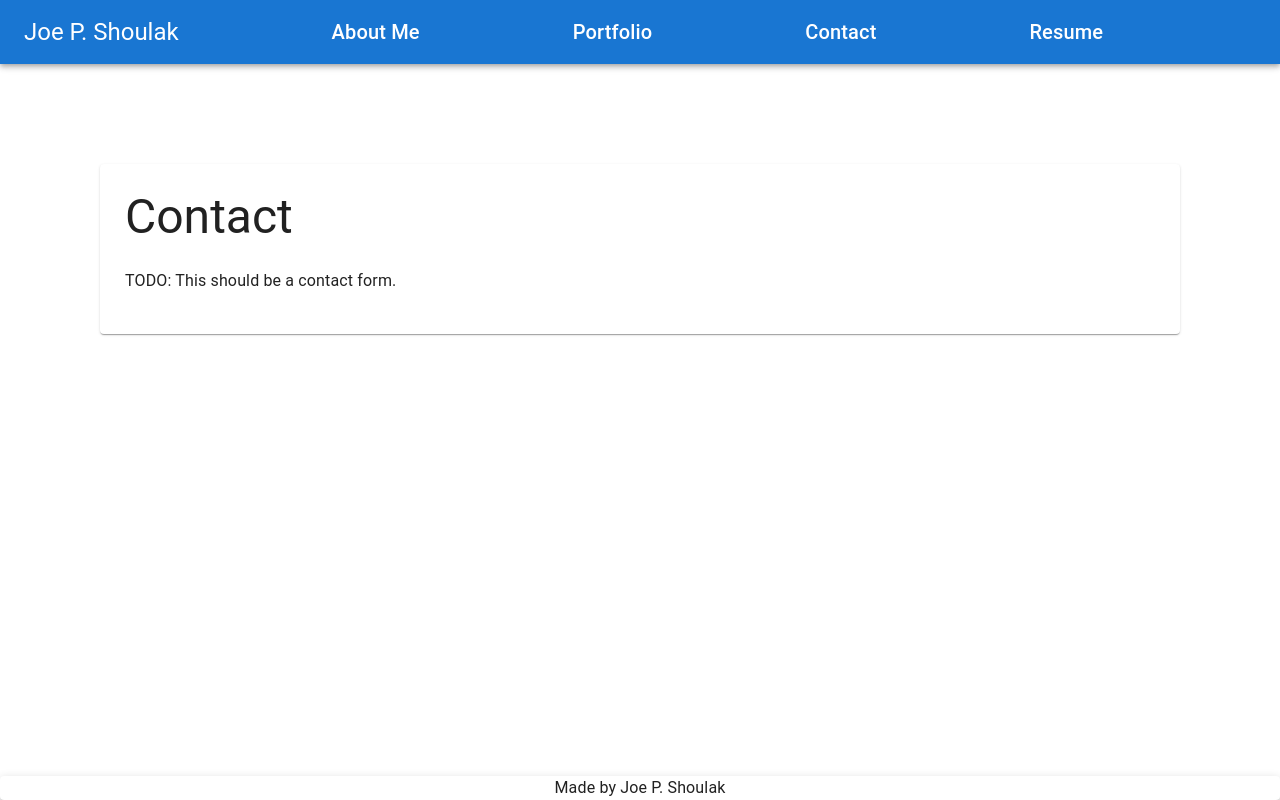
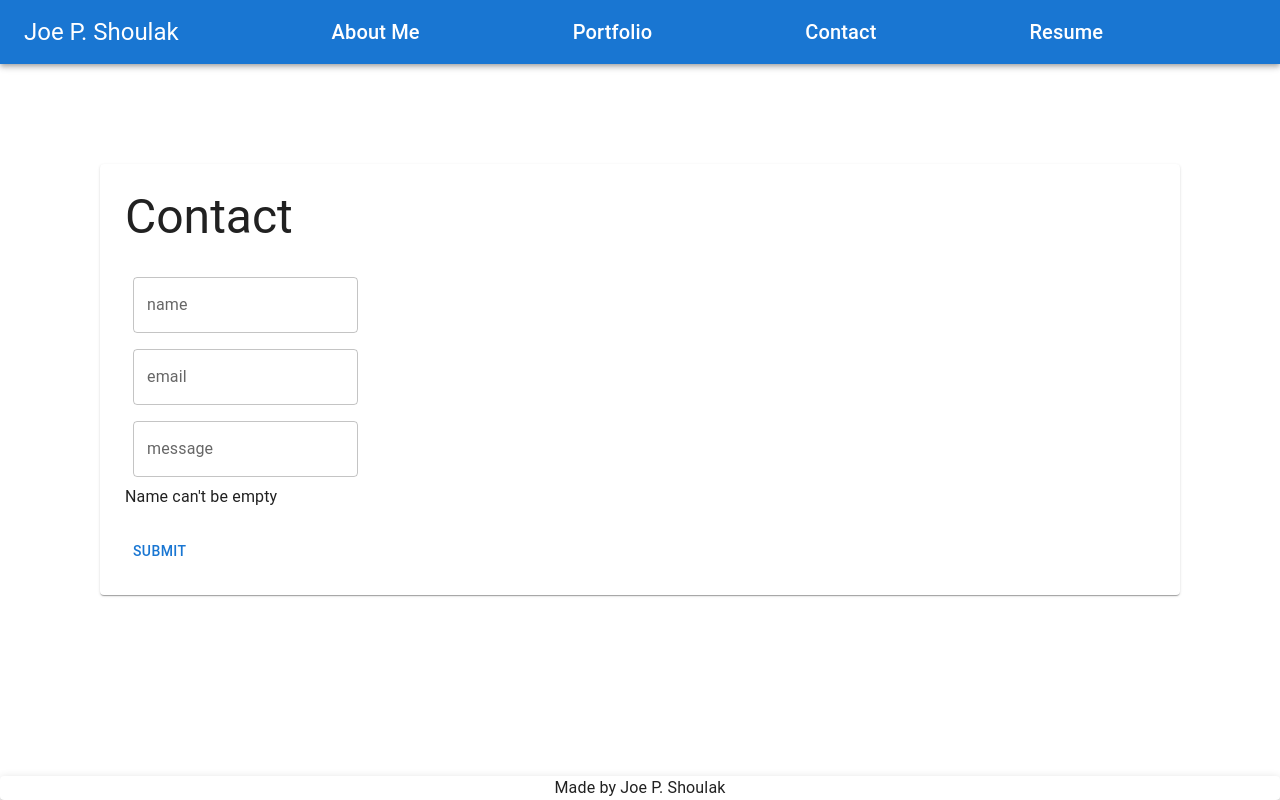
Before and after one commit to JoePShoulak/react-portfolio, a React (Create React App) app: page /contact in a window 1280 px wide. Built offline with nearby package versions, Linux system fonts and the light colour scheme.

Commit message:
implemented form with validation

```diff
--- a/src/pages/Contact.js
+++ b/src/pages/Contact.js
@@ -1,11 +1,127 @@
-import { Paper, Typography as Type } from "@mui/material";
+import {
+  Button,
+  FormGroup,
+  Paper,
+  TextField,
+  Typography as Type,
+} from "@mui/material";
+import { Box, display } from "@mui/system";
+import { useState } from "react";
 
 function Contact() {
+  const [name, setName] = useState("");
+  const [email, setEmail] = useState("");
+  const [message, setMessage] = useState("");
+  const [lastField, setLastField] = useState("");
+
+  const errors = {
+    nameEmpty: "Name can't be empty",
+    emailEmpty: "Email can't be empty",
+    emailInvalid: "Email is not valid",
+    messageEmpty: "Message can't be empty",
+  };
+
+  const [error, setError] = useState({
+    name: errors.nameEmpty,
+    email: errors.emailEmpty,
+    message: errors.messageEmpty,
+  });
+
+  const getName = (e) => {
+    const val = e.target.value;
+
+    if (val.length > 0) {
+      setName(val);
+      delete error.name;
+    } else {
+      setError({ ...error, name: errors.nameEmpty });
+    }
+
+    setLastField("name");
+  };
+
+  const getEmail = (e) => {
+    const val = e.target.value;
+
+    if (val.length === 0) {
+      setError({ ...error, email: errors.emailEmpty });
+    } else if (!val.match(/^[\w-\.]+@([\w-]+\.)+[\w-]{2,4}$/)) {
+      setError({ ...error, email: errors.emailInvalid });
+    } else {
+      setEmail(val);
+      delete error.email;
+    }
+
+    setLastField("email");
+  };
+
+  const getMessage = (e) => {
+    const val = e.target.value;
+
+    if (val.length > 0) {
+      setMessage(val);
+      delete error.message;
+    } else {
+      setError({ ...error, message: errors.messageEmpty });
+    }
+
+    setLastField("message");
+  };
+
+  const submitForm = () => {
+    if (Object.values(error).length !== 0) return;
+
+    console.log(name, email, message);
+  };
+
+  const displayError = () => {
+    if (Object.keys(error).includes(lastField)) return error[lastField];
+
+    return Object.values(error)[0];
+  };
+
   return (
     <Paper style={{ margin: "100px", padding: "25px" }}>
       <Type variant="h3">Contact</Type>
       <br />
-      <Type paragraph>TODO: This should be a contact form.</Type>
+      <Box
+        component="form"
+        sx={{
+          "& .MuiTextField-root": { m: 1, width: "25ch" },
+        }}
+        noValidate
+        autoComplete="off"
+      >
+        <div>
+          <TextField
+            id="name"
+            label="name"
+            onBlur={getName}
+            placeholder="John Doe"
+          />
+        </div>
+
+        <div>
+          <TextField
+            id="email"
+            label="email"
+            onBlur={getEmail}
+            placeholder="john.d@example.com"
+          />
+        </div>
+
+        <div>
+          <TextField
+            id="message"
+            label="message"
+            onBlur={getMessage}
+            placeholder="I love your work!"
+          />
+        </div>
+        <Type>{displayError()}</Type>
+        <br />
+        <Button onClick={submitForm}>Submit</Button>
+      </Box>
     </Paper>
   );
 }
```
